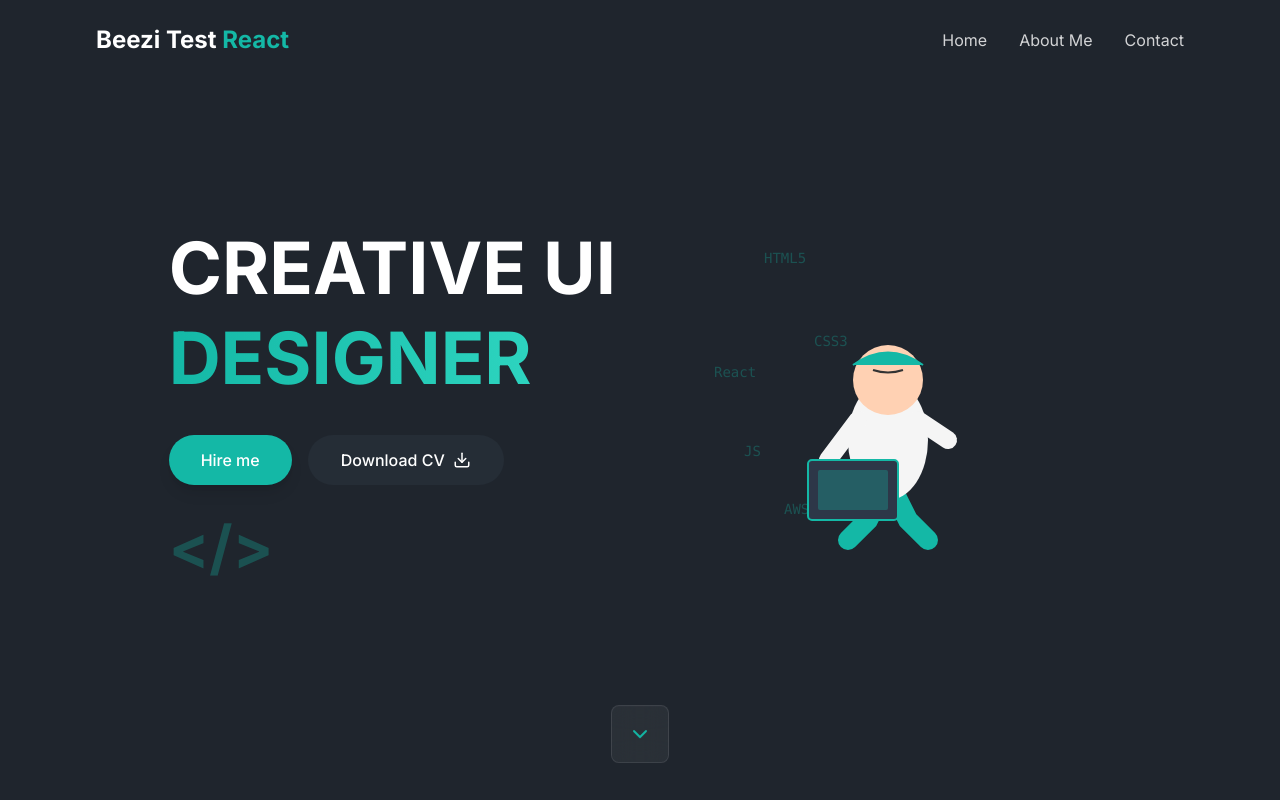
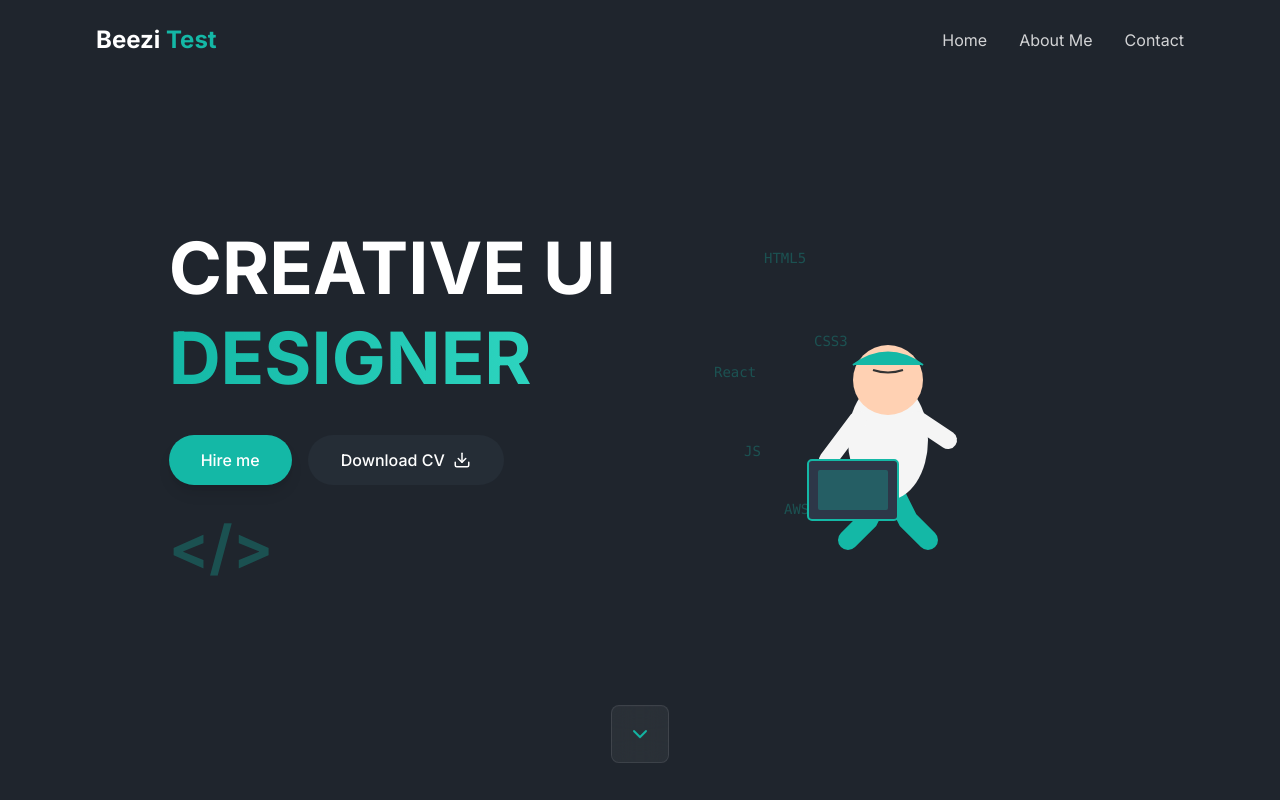
Before and after one commit to test-007-jira-merely/project, a Next.js app: page / in a window 1280 px wide. Shown: the top 800 px of the page. Built offline with nearby package versions, Linux system fonts and the light colour scheme.

Commit message:
test: change site name from SaulDesign to Beezi Test Project
SCRUM-663

```diff
--- a/app/layout.tsx
+++ b/app/layout.tsx
@@ -2,12 +2,12 @@ import type { Metadata } from 'next'
 import './globals.css'
 
 export const metadata: Metadata = {
-  title: 'SaulDesign - Creative UI Designer',
+  title: 'Beezi Test - Creative UI Designer',
   description: 'Portfolio of a creative UI/UX designer specializing in modern, user-centric design solutions',
   keywords: ['UI Design', 'UX Design', 'Web Design', 'Creative Designer', 'Portfolio'],
   authors: [{ name: 'SaulDesign' }],
   openGraph: {
-    title: 'SaulDesign - Creative UI Designer',
+    title: 'Beezi Test - Creative UI Designer',
     description: 'Portfolio of a creative UI/UX designer',
     type: 'website',
   },
--- a/components/Footer.tsx
+++ b/components/Footer.tsx
@@ -20,7 +20,7 @@ export default function Footer() {
           {/* Brand */}
           <div className="space-y-4">
             <h3 className="text-2xl font-bold">
-              Saul<span className="text-teal">Design</span>
+              Beezi <span className="text-teal">Test</span>
             </h3>
             <p className="text-white/60 text-sm">
               Creating beautiful and functional digital experiences with passion and precision.
@@ -90,7 +90,7 @@ export default function Footer() {
         <div className="pt-8 border-t border-white/5">
           <div className="flex flex-col md:flex-row items-center justify-between gap-4">
             <p className="text-white/50 text-sm">
-              © {currentYear} SaulDesign. All rights reserved.
+              © {currentYear} Beezi Test. All rights reserved.
             </p>
 
             <p className="text-white/50 text-sm flex items-center gap-2">
--- a/components/Header.tsx
+++ b/components/Header.tsx
@@ -39,7 +39,7 @@ export default function Header() {
             className="text-2xl font-bold cursor-pointer"
             onClick={() => scrollToSection('home')}
           >
-            Beezi Test <span className="text-teal">React</span>
+            Beezi <span className="text-teal">Test</span>
           </motion.div>
 
           {/* Navigation Menu */}
```
